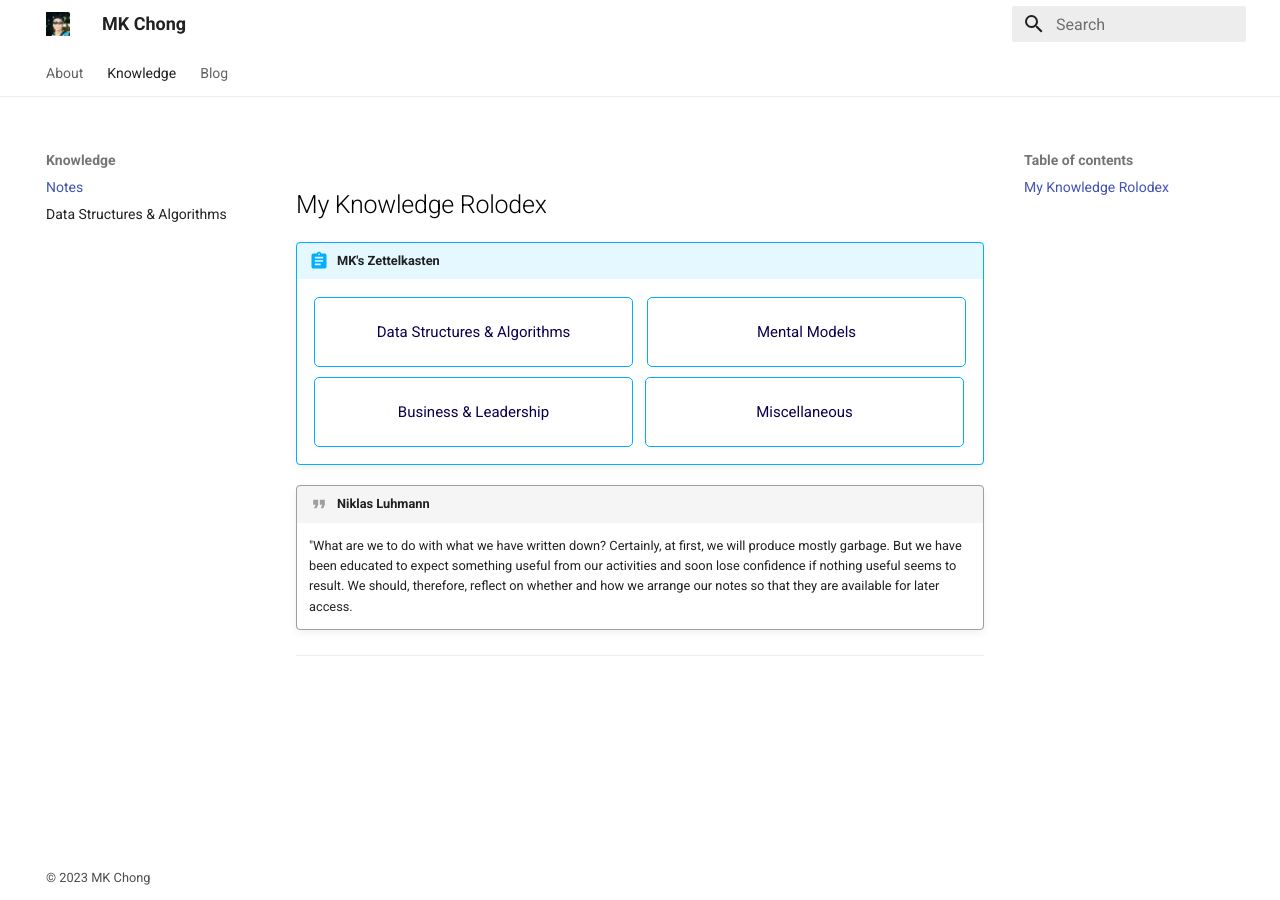
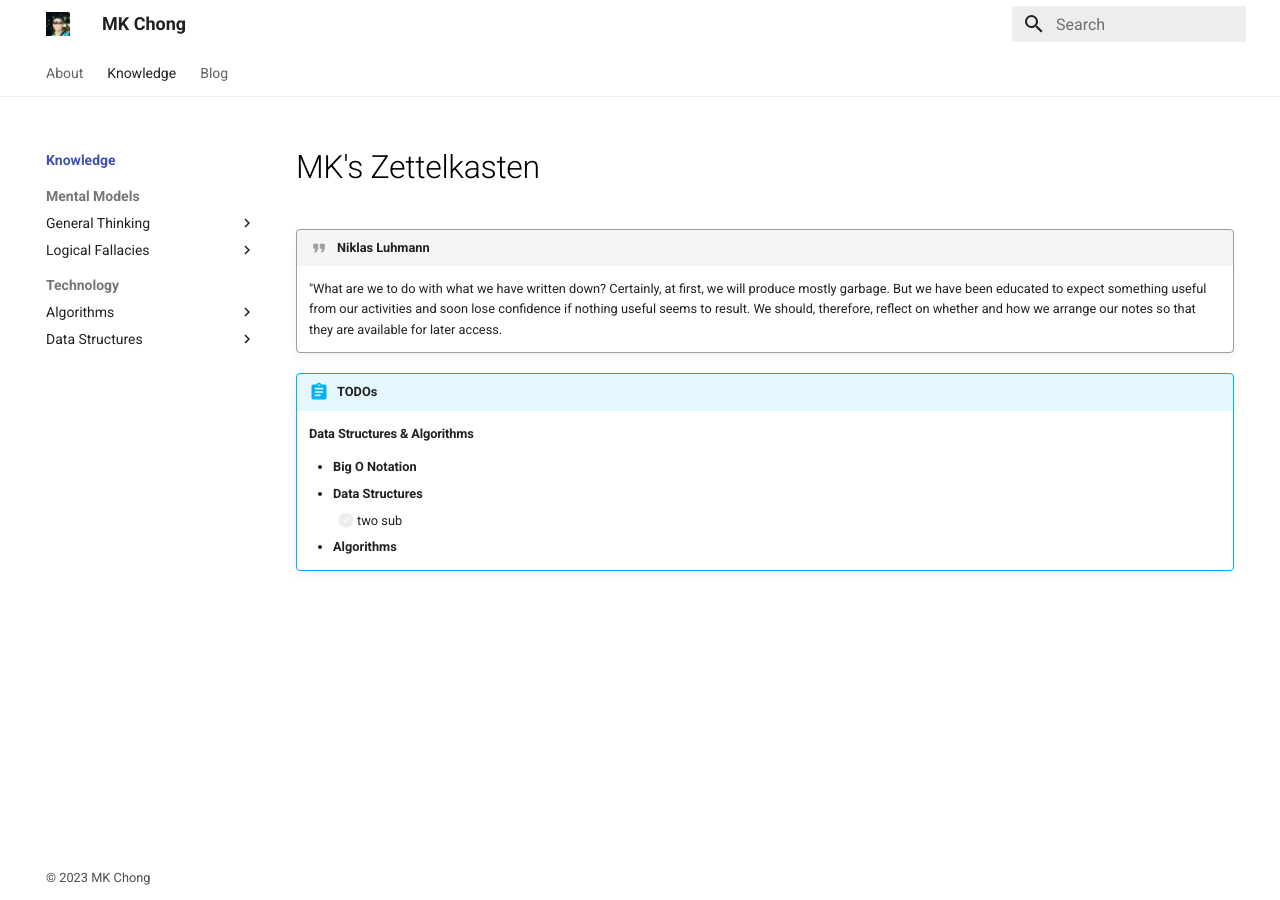
Before and after one commit to mk3-14159/mk3-14159.github.io, an MkDocs documentation site: the page built from docs/Knowledge/index.md, in a window 1280 px wide. Built offline with MkDocs 1.6.1 and Material for MkDocs 9.7.7, drawn with Linux system fonts in a browser that asks for light colours.

Commit message:
finishing up here, getting used to the workflow of posting zettle now

```diff
--- a/docs/Knowledge/index.md
+++ b/docs/Knowledge/index.md
@@ -1,32 +1,34 @@
 ---
-title: Notes
-hide:
-#   - navigation
-#   - toc
+title: MK's Zettelkasten
+nav:
+  - Knowledge:
+    - Knowledge/index.md
+    - Algos: Knowledge/data-structures-and-algorithms.md
+
 ---
-<style>
+<!-- <style>
   .md-typeset h1,
   .md-content__button {
     display: none;
   }
-</style>
+</style> -->
 
 <!-- <b><h2 align="center">MK Chong</h2></b> -->
-## My Knowledge Rolodex
-
-
-!!! abstract "MK's Zettelkasten"
-
-    <div class="flex-container">
-        <div><a href="http://127.0.0.1:8000/Knowledge/data-structures-and-algorithms/" class="flex-button">Data Structures & Algorithms</a></div>
-        <div><a href="link2.md" class="flex-button">Mental Models</a></div>
-        <div><a href="link3.md" class="flex-button">Business & Leadership</a></div>
-        <div><a href="link4.md" class="flex-button">Miscellaneous</a></div>
-
-    </div>
 
 !!! quote "Niklas Luhmann"
     "What are we to do with what we have written down? Certainly, at first, we will produce mostly garbage. But we have been educated to expect something useful from our activities and soon lose confidence if nothing useful seems to result. We should, therefore, reflect on whether and how we arrange our notes so that they are available for later access.
 
+!!! abstract "TODOs"
+    #### Data Structures & Algorithms
+    - **Big O Notation**
+    - **Data Structures**
+        - [ ] two sub
+    - **Algorithms**
 
----
+
+<!-- <div class="flex-container">
+     <div><a href="./data-structures-and-algorithms.md" class="flex-button">Data Structures & Algorithms</a></div>
+     <div><a href="link2.md" class="flex-button">Mental Models</a></div>
+     <div><a href="link3.md" class="flex-button">Business & Leadership</a></div>
+     <div><a href="link4.md" class="flex-button">Miscellaneous</a></div>
+</div> -->
--- a/mkdocs.yml
+++ b/mkdocs.yml
@@ -8,15 +8,19 @@ theme:
   features:
     - navigation.tabs
     # - navigation.tabs.sticky
+    - navigation.prune
     - navigation.sections
     - navigation.expand
-    # - toc.integrate
     - navigation.top
+    - navigation.instant
+    - navigation.instant.progress
+    - navigation.indexes
     - search.suggest
     - search.highlight
     - content.tabs.link
     - content.code.annotation
     - content.code.copy
+    - toc.integrate
   language: en
   palette:
     - scheme: youtube
```
Also changed, not shown: docs/Knowledge/Mental Models/Logical Fallacies/Slippery Slope.md (added, +31 -0 lines), docs/Knowledge/Mental Models/Logical Fallacies/The Fallacy Fallacy.md (added, +9 -0 lines), docs/Knowledge/data-structures-and-algorithms.md (deleted, +0 -7 lines), docs/Knowledge/Mental Models/General Thinking/Inversion.md (added), docs/Knowledge/Technology/Algorithms/mergesort.md (added), docs/Knowledge/Technology/Data Structures/Array.md (added).
